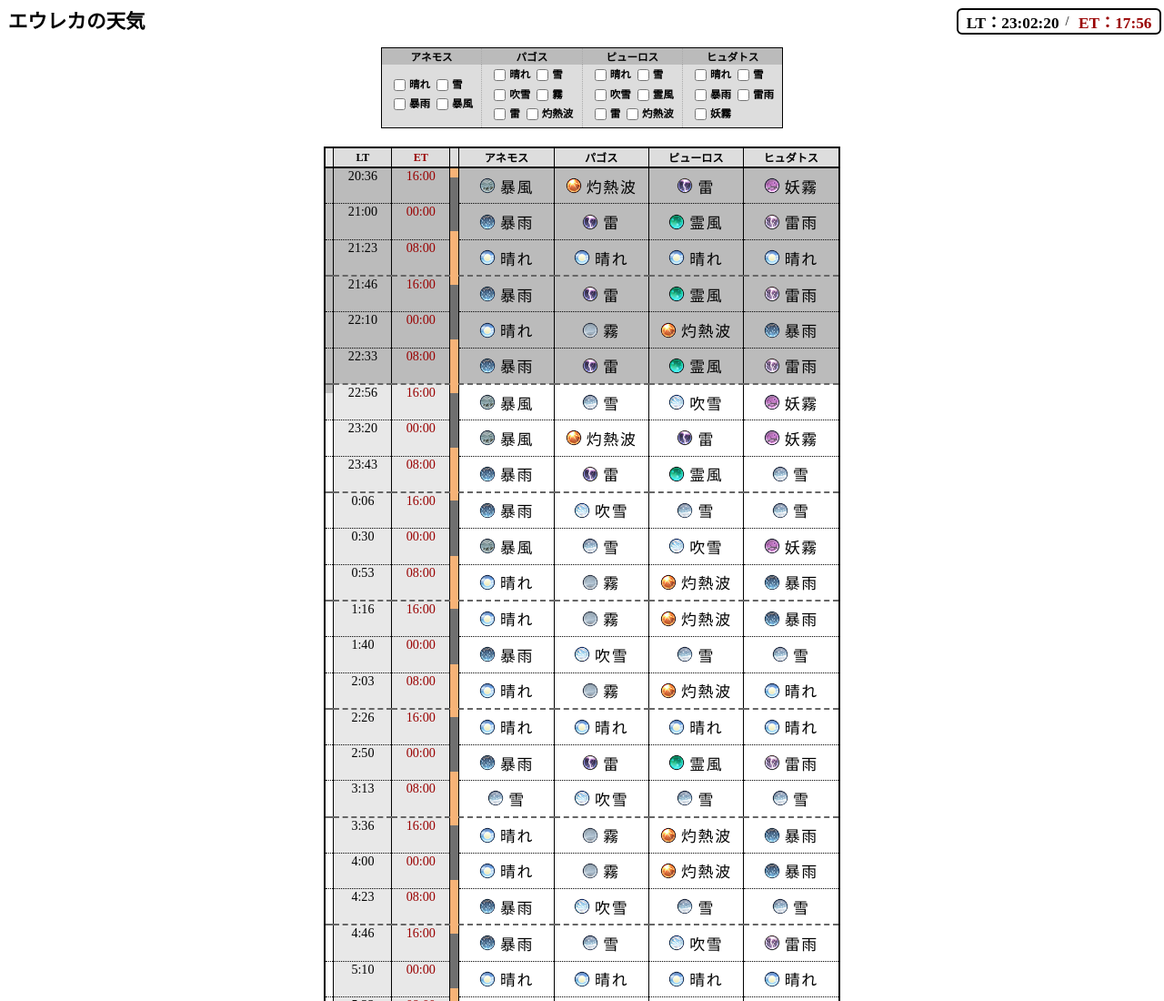
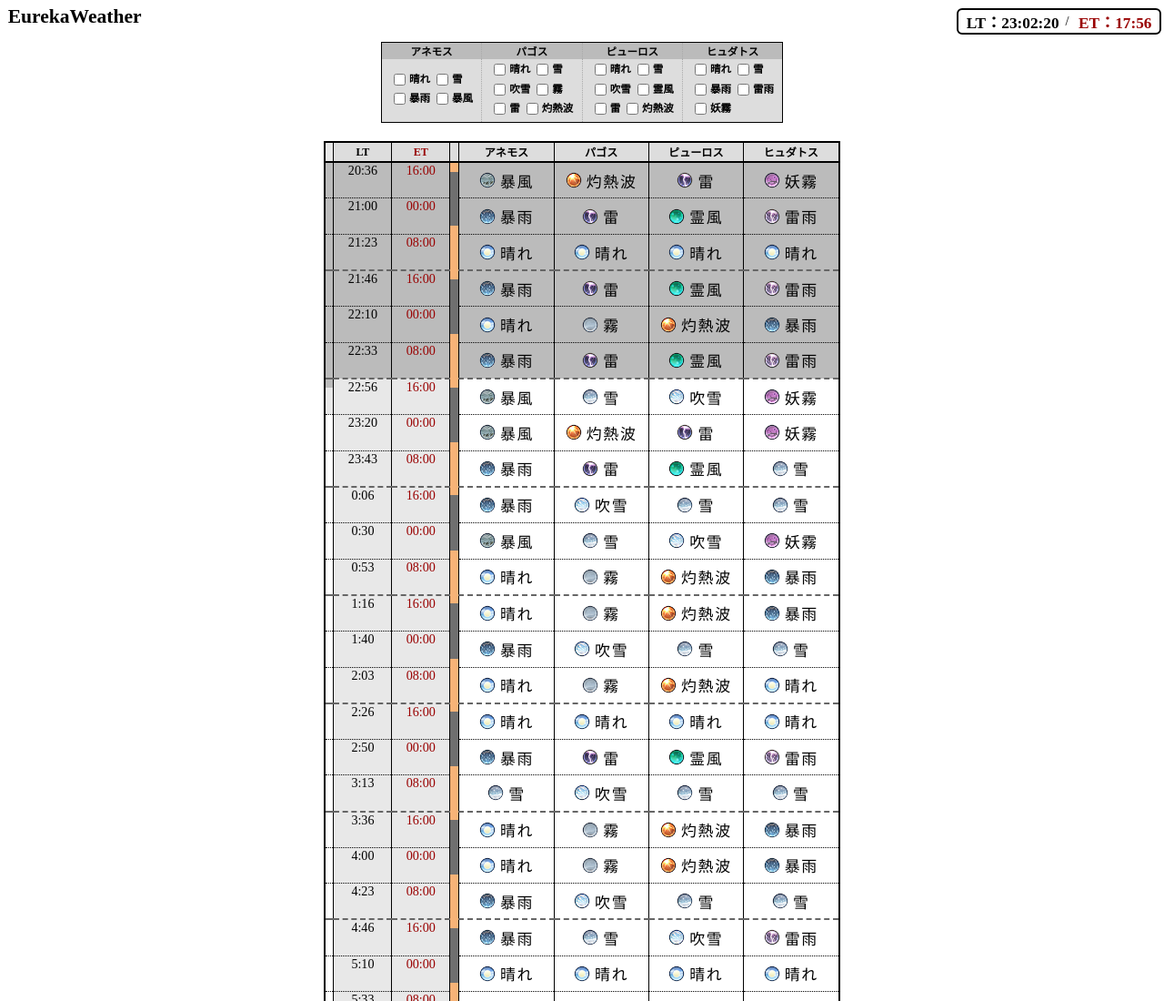
Before and after one commit to audola/EurekaWeather, a plain HTML site: page index.html in a window 1280 px wide. Shown: the top 1100 px of the page at 91% size. Drawn offline with Linux system fonts and the light colour scheme.

Commit message:
Add files via upload

```diff
--- a/index.html
+++ b/index.html
@@ -7,7 +7,7 @@
 
 <body>
     <div id="headerContainer">
-        <h1 id="headerText">エウレカの天気</h1>
+        <h1 id="headerText">EurekaWeather</h1>
     </div>
 
     <div id="searchConditionContainer">
```
